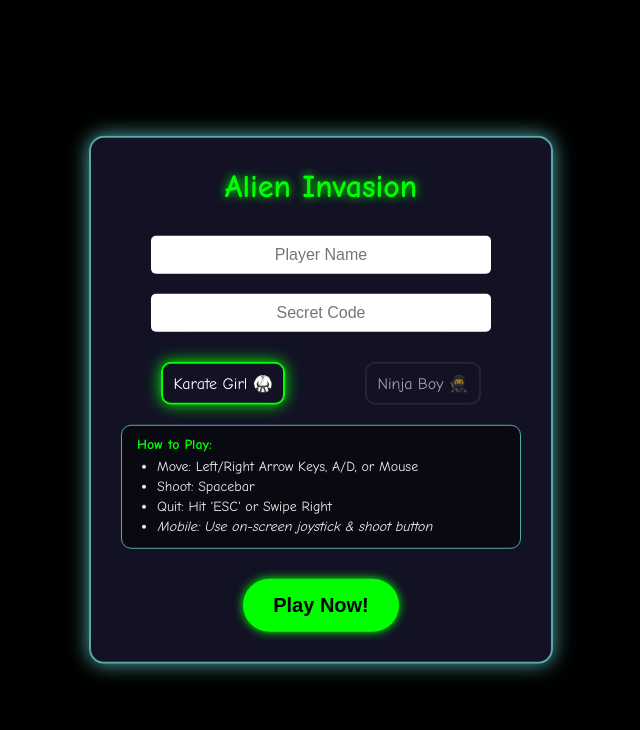
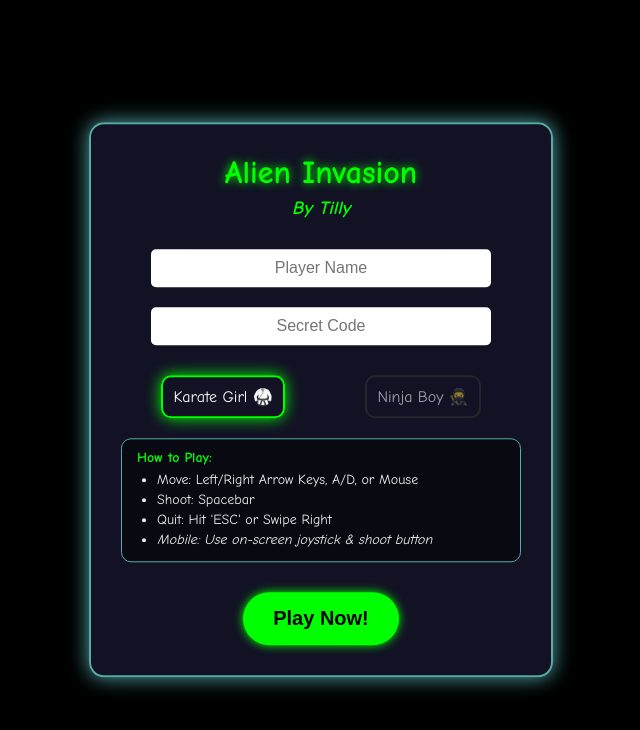
Before and after one commit to usathiamoorthy/AlienInvasion, a website: page public/index.html in a window 1280 px wide. Shown: the whole page, without its empty margins (319-959 px from the left). Drawn offline with Linux system fonts and the light colour scheme.

Commit message:
Add By Tilly subtitle

```diff
--- a/public/index.html
+++ b/public/index.html
@@ -10,6 +10,7 @@
 
     <div id="login-container">
         <h1>Alien Invasion</h1>
+        <h3 style="color: #0f0; margin-top: -15px; margin-bottom: 20px; font-style: italic;">By Tilly</h3>
         <form id="login-form">
             <input type="text" id="username" placeholder="Player Name" required autocomplete="off">
             <input type="password" id="passcode" placeholder="Secret Code" required>
```
